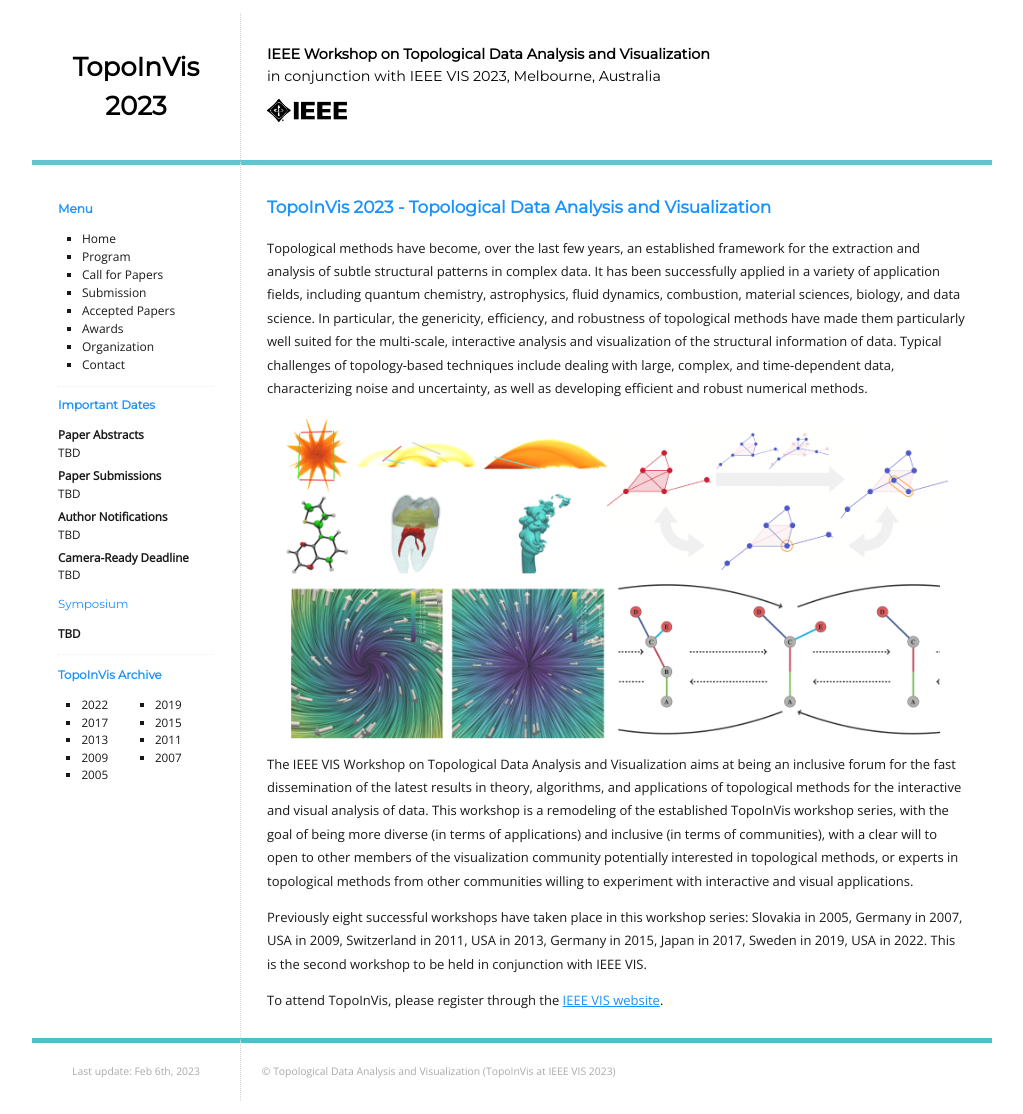
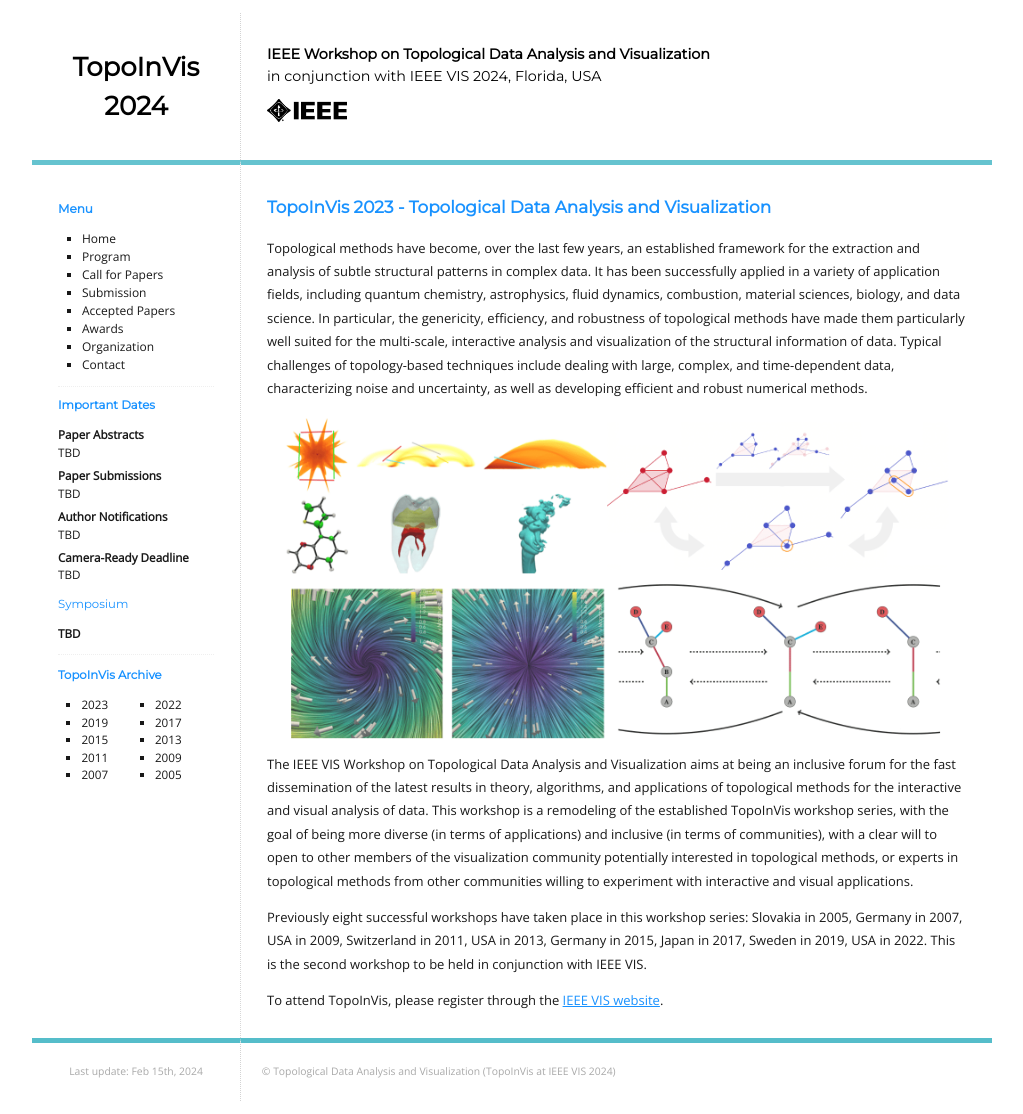
Before and after one commit to TopoInVis-Workshop/2024, a Jekyll site: the page built from _pages/index.md, in a window 1280 px wide. Shown: the whole page, without its empty margins (128-1151 px from the left). Built offline with Jekyll 4.4.1, drawn with Linux system fonts in a browser that asks for light colours.

Commit message:
Update default.html

```diff
--- a/_layouts/default.html
+++ b/_layouts/default.html
@@ -16,14 +16,14 @@
 
   <header>
     <aside>
-      <h1>TopoInVis 2023</h1>
+      <h1>TopoInVis 2024</h1>
     </aside>
     <article>
       <h2>
         <b><span>IEEE Workshop on</span>
         <span>Topological Data Analysis and Visualization</span></b><br />
-        <span>in conjunction with IEEE VIS 2023,</span>
-        <span>Melbourne, Australia</span>
+        <span>in conjunction with IEEE VIS 2024,</span>
+        <span>Florida, USA</span>
       </h2>
       <img id="ieee-logo" src="assets/logo-ieee.png" />
     </article>
@@ -42,7 +42,7 @@
           </li>
           {% endfor %}
           <li>
-            <a href="mailto:topoinvis@ieeevis.org?cc=topoinvis-chairs@googlegroups.com&subject=TopoInVis 2023:">Contact</a>
+            <a href="mailto:topoinvis@ieeevis.org?cc=topoinvis-chairs@googlegroups.com&subject=TopoInVis 2024:">Contact</a>
           </li>
         </ul>
       </nav>
@@ -72,12 +73,12 @@
 
   <footer>
     <aside>
-      Last update: Feb 6th, 2023
+      Last update: Feb 15th, 2024
 <!--       {{ page.last_modified_at | date: '%b %e, %Y' }} -->
     </aside>
     <article>
       <p>
-        © Topological Data Analysis and Visualization (TopoInVis at IEEE VIS 2023)
+        © Topological Data Analysis and Visualization (TopoInVis at IEEE VIS 2024)
       </p>
     </article>
   </footer>
```
Also changed, not shown: other parts of _layouts/default.html (+1 -0 lines).
